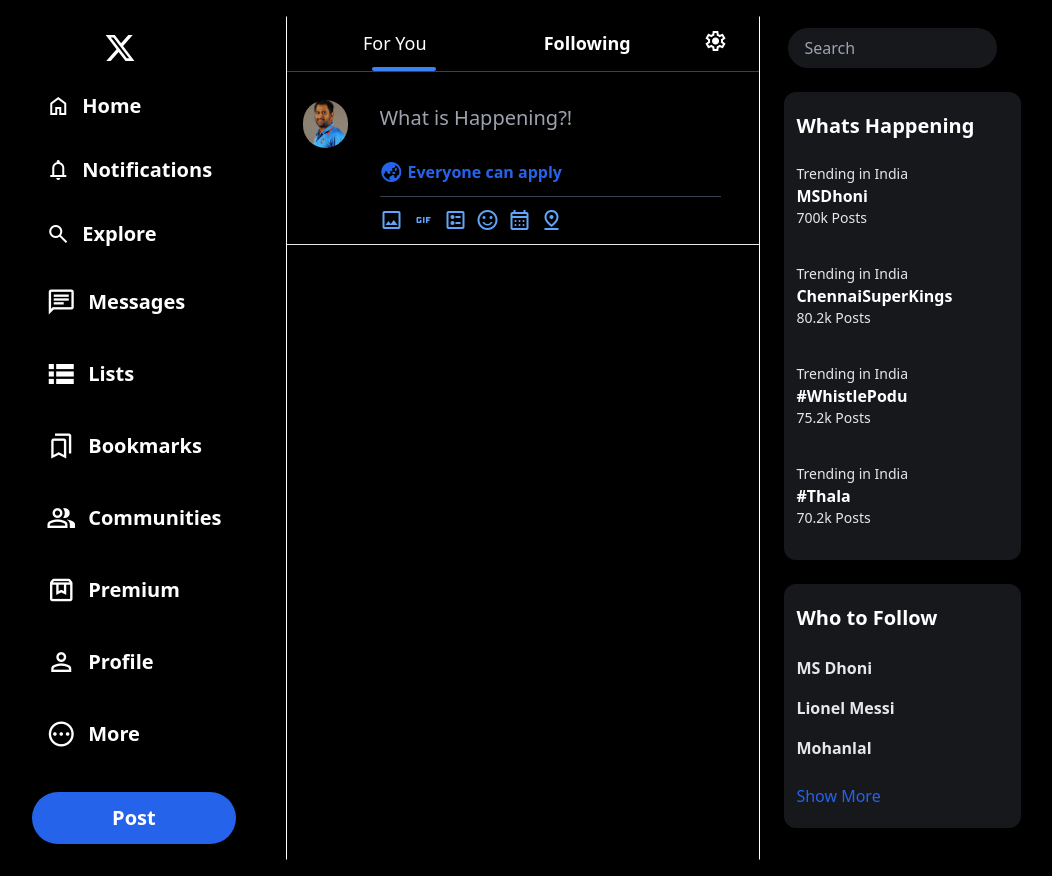
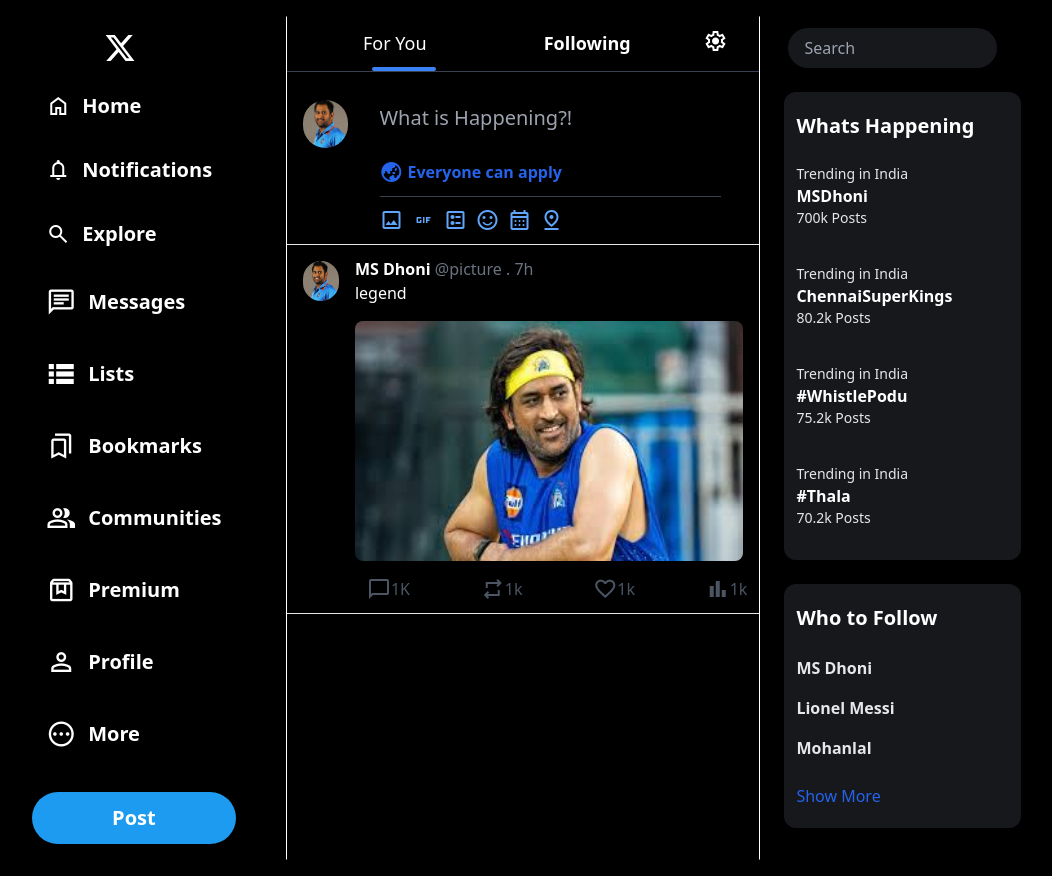
Before and after one commit to Vishnu-vkn/x.comclone, a website built with Vite: page index.html in a window 1280 px wide. Shown: the whole page, without its empty margins (46-1098 px from the left). Built offline with nearby package versions, Linux system fonts and the light colour scheme.

Commit message:
post section

```diff
--- a/index.html
+++ b/index.html
@@ -5,6 +5,7 @@
     <meta charset="UTF-8">
     <meta name="viewport" content="width=device-width, initial-scale=1.0">
     <title>Document</title>
+    <link rel="shortcut icon" href="https://abs.twimg.com/favicons/twitter-pip.3.ico">
     <link rel="stylesheet" href="./css/output.css">
     <link rel="stylesheet"
         href="https://fonts.googleapis.com/css2?family=Material+Symbols+Outlined:opsz,wght,FILL,GRAD@24,400,0,0" />
@@ -40,34 +41,41 @@
                     <li
                         class="flex justify-start items-center gap-3 w-fit hover:bg-gray-900 hover:cursor-pointer px-5 py-3 hover:rounded-full">
                         <span class="text-3xl material-symbols-outlined"> message </span>
-                        Messages</li>
+                        Messages
+                    </li>
                     <li
                         class="flex justify-start items-center gap-3 w-fit hover:bg-gray-900 hover:cursor-pointer px-5 py-3 hover:rounded-full">
                         <span class="text-3xl material-symbols-outlined"> lists </span>
-                        Lists</li>
+                        Lists
+                    </li>
                     <li
                         class="flex justify-start items-center gap-3 w-fit hover:bg-gray-900 hover:cursor-pointer px-5 py-3 hover:rounded-full">
                         <span class="text-3xl material-symbols-outlined"> bookmarks </span>
-                        Bookmarks</li>
+                        Bookmarks
+                    </li>
                     <li
                         class="flex justify-start items-center gap-3 w-fit hover:bg-gray-900 hover:cursor-pointer px-5 py-3 hover:rounded-full">
                         <span class="text-3xl material-symbols-outlined"> Group </span>
-                        Communities</li>
+                        Communities
+                    </li>
                     <li
                         class="flex justify-start items-center gap-3 w-fit hover:bg-gray-900 hover:cursor-pointer px-5 py-3 hover:rounded-full">
                         <span class="text-3xl material-symbols-outlined"> box </span>
-                        Premium</li>
+                        Premium
+                    </li>
                     <li
                         class="flex justify-start items-center gap-3 w-fit hover:bg-gray-900 hover:cursor-pointer px-5 py-3 hover:rounded-full">
                         <span class="text-3xl material-symbols-outlined"> person </span>
-                        Profile</li>
+                        Profile
+                    </li>
                     <li
                         class="flex justify-start items-center gap-3 w-fit hover:bg-gray-900 hover:cursor-pointer px-5 py-3 hover:rounded-full">
                         <span class="text-3xl material-symbols-outlined"> pending </span>
-                        More</li>
+                        More
+                    </li>
                     <li>
                         <div class="button w-full text-center my-4">
-                            <button class="bg-blue-600 text-white rounded-full text-xl px-20 py-3 ">Post</button>
+                            <button class="bg-[#1d9bf0] text-white rounded-full text-xl px-20 py-3 ">Post</button>
                         </div>
                     </li>
                 </ul>
@@ -122,6 +130,49 @@
                 </div>
             </div>
             <hr>
+            <div class="posts">
+                <div class="post">
+                    <div class="flex">
+                        <div class="image m-4">
+                            <img src="img/dpdhoni.jpeg" alt="" class="w-10 h-10 rounded-full object-cover scale-120">
+                        </div>
+                        <div class="content my-3">
+                            <span class="font-bold text-white hover:underline cursor-pointer ">MS Dhoni</span> <span
+                                class="text-gray-500">@picture . 7h</span>
+                            <div>legend</div>
+                            <div class="posting m-4 ml-0">
+                                <img src="img/dhoni.jpeg" alt="" class="w-90 h-60 rounded-lg">
+                            </div>
+                            <div class="icons flex text-gray-600 mx-3 justify-between ">
+                                <div class="icon flex items-center justify-center">
+                                    <span class="material-symbols-outlined">
+                                        chat_bubble
+                                    </span>1K
+                                </div>
+                                   <div
+                                    class="icon flex items-center justify-center">
+                                    <span class="material-symbols-outlined">
+                                        repeat
+                                    </span> 1k
+                                </div>
+                                <div
+                                    class="icon flex items-center justify-center">
+                                    <span class="material-symbols-outlined">
+                                        Favorite
+                                    </span> 1k
+                                </div>
+                                <div
+                                    class="icon flex items-center justify-center">
+                                    <span class="material-symbols-outlined">
+                                        bar_chart
+                                    </span> 1k
+                                </div>
+                            </div>
+                        </div>
+                    </div>
+                </div>
+                <hr class="bg-gray-700">
+            </div>
         </div>
 
 
```
Also changed, not shown: css/output.css, img/dhoni.jpeg (added). Lines whose indentation alone changed are shown as unchanged.
